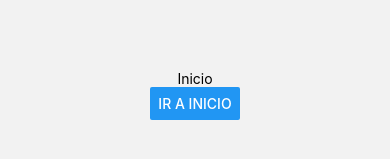
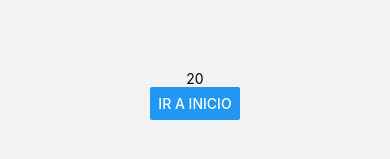
Before and after one commit to marshalmori/react-native-navigation, a React Native app: screen /Inicio in a window 390 px wide. Both pictures are taken after a click on the button "NOSOTROS". Shown: the part 359-518 px from the top of the page. Built offline with nearby package versions, Linux system fonts and the light colour scheme.

Commit message:
Passar dados entre as telas de navegação

```diff
--- a/views/Inicio.js
+++ b/views/Inicio.js
@@ -2,8 +2,13 @@ import React from 'react';
 import {StyleSheet, Text, View, Button} from 'react-native';
 
 const Inicio = ({navigation}) => {
+  const informacion = {
+    clienteId: 20,
+    totalpagar: 500,
+  };
+
   const visitarNosotros = () => {
-    navigation.navigate('Nosotros');
+    navigation.navigate('Nosotros', informacion);
   };
 
   return (
--- a/views/Nosotros.js
+++ b/views/Nosotros.js
@@ -1,7 +1,9 @@
 import React from 'react';
 import {StyleSheet, Text, View, Button} from 'react-native';
 
-const Nosotros = ({navigation}) => {
+const Nosotros = ({navigation, route}) => {
+  const {clienteId} = route.params;
+
   const visitarInicio = () => {
     navigation.navigate('Inicio');
     // navigation.goBack();
@@ -10,7 +12,7 @@ const Nosotros = ({navigation}) => {
 
   return (
     <View style={styles.contenedor}>
-      <Text>Inicio</Text>
+      <Text>{clienteId}</Text>
       <Button title="Ir a Inicio" onPress={() => visitarInicio()} />
     </View>
   );
```
